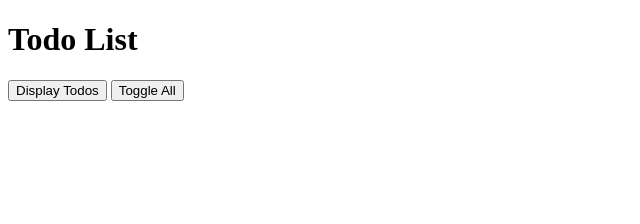
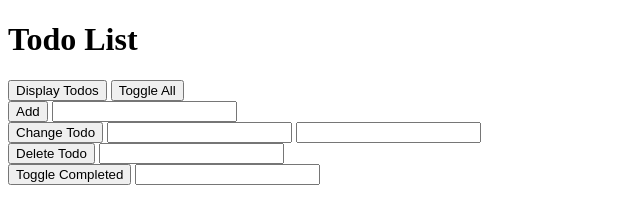
Before and after one commit to waleedshabbir/Practical-JavaScript, a plain HTML site: page index.html in a window 1280 px wide. Shown: the whole page, without its empty margins (0-640 px from the left). Drawn offline with Linux system fonts and the light colour scheme.

Commit message:
V8 - Getting Data From Input

```diff
--- a/index.html
+++ b/index.html
@@ -8,10 +8,33 @@
   <body>
     <h1>Todo List</h1>
 
+    <div>
+    <button onclick="handlers.displayTodos()">Display Todos</button>
+    <button onclick="handlers.toggleAll()">Toggle All</button>
+    </div>
 
-    <button id="displayTodosButton">Display Todos</button>
-    <button id="toggleAllButton">Toggle All</button>
+    <div>
+    <button onclick="handlers.addTodo()">Add</button>
+    <input type="text" id="addTodoTextInput">
+    </div>
 
+
+    <div>
+      <button onclick="handlers.changeTodo()">Change Todo</button>
+      <input type="number" id="changeTodoPositionInput">
+      <input type="text" id="changeTodoTextInput">
+    </div>
+
+
+    <div>
+      <button onclick="handlers.deleteTodo()">Delete Todo</button>
+      <input type="number" id="deleteTodoPositionInput">
+    </div>
+
+        <div>
+      <button onclick="handlers.toggleCompleted()">Toggle Completed</button>
+      <input type="number" id="toggleCompletedPositionInput">
+    </div>
 
 
   <script src="script.js"></script>
--- a/script.js
+++ b/script.js
@@ -75,15 +75,38 @@ var todoList = {
 
 
 
-var displayTodosButton = document.getElementById('displayTodosButton');
+var handlers = {
+  displayTodos: function(){
+    todoList.displayTodos();
+  },
 
-displayTodosButton.addEventListener('click',function(){
-  todoList.displayTodos();
-})
+  toggleAll:function(){
+    todoList.toggleAll();
+  },
 
+  addTodo:function(){
+   var addTodoTextInput = document.getElementById('addTodoTextInput');
+   todoList.addTodo(addTodoTextInput.value);
+   addTodoTextInput.value = '';
+  },
+  changeTodo:function(){
+    var changeTodoPositionInput = document.getElementById('changeTodoPositionInput');
+    var changeTodoTextInput = document.getElementById('changeTodoTextInput');
+    todoList.changeTodo(changeTodoPositionInput.valueAsNumber,changeTodoTextInput.value)
+    changeTodoPositionInput.value = '';
+    changeTodoTextInput.value = '';
+  },
 
-var toggleAllButton = document.getElementById('toggleAllButton');
+  deleteTodo:function(){
+        var deleteTodoPositionInput = document.getElementById('deleteTodoPositionInput');
+        todoList.deleteTodo(deleteTodoPositionInput.valueAsNumber);
+        deleteTodoPositionInput.value = '';
+  },
 
-toggleAllButton.addEventListener('click',function(){
-  todoList.toggleAll();
-})
+  toggleCompleted:function(){
+            var toggleCompletedPositionInput = document.getElementById('toggleCompletedPositionInput');
+        todoList.toggleCompleted(toggleCompletedPositionInput.valueAsNumber);
+        toggleCompletedPositionInput.value = '';
+  }
+
+};
```
